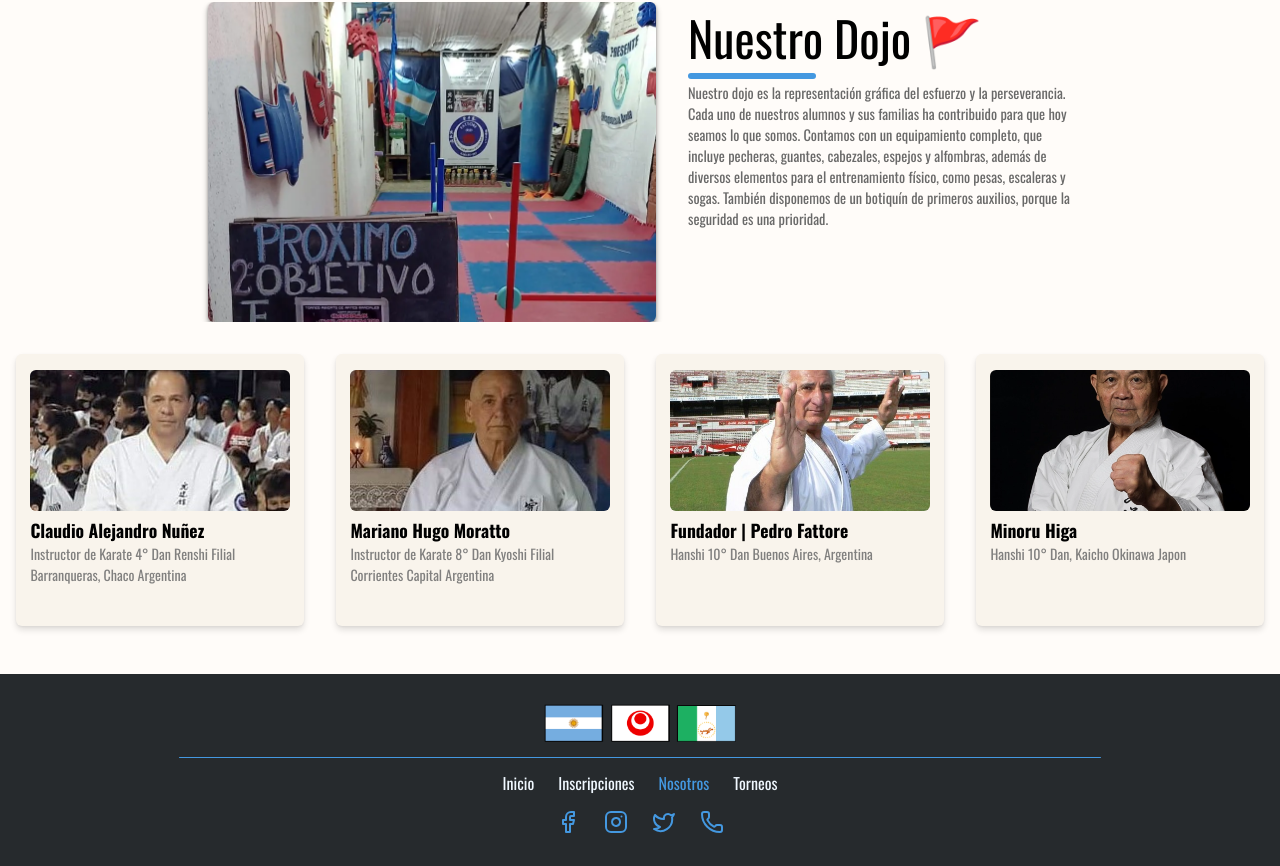
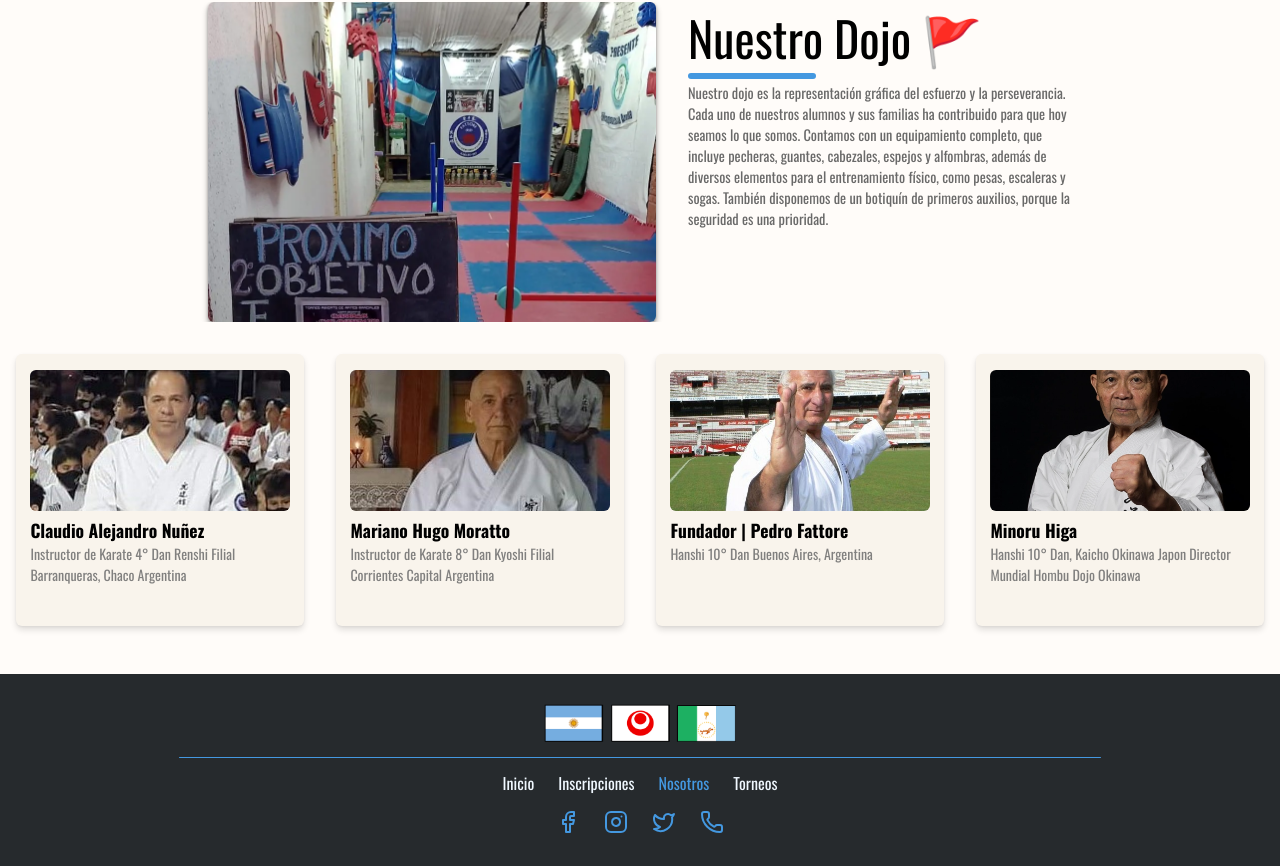
Before and after one commit to Ogurazek/PageKarate, a Next.js app: page /Nosotros in a window 1280 px wide. Shown: the part 910-1776 px from the top of the page. Built offline with nearby package versions, Linux system fonts and the light colour scheme.

Commit message:
Cambiando un error

```diff
--- a/src/app/Nosotros/page.tsx
+++ b/src/app/Nosotros/page.tsx
@@ -66,7 +66,7 @@ export default function NosotrosPage() {
                             <CardNosotros img='/FotoClaudio.jpg' title='Claudio Alejandro Nuñez' description='Instructor de Karate 4° Dan Renshi Filial Barranqueras, Chaco Argentina' />
                             <CardNosotros img='/SenseiMoratto.jpg' title='Mariano Hugo Moratto' description='Instructor de Karate 8° Dan Kyoshi Filial Corrientes Capital Argentina' />
                             <CardNosotros img='/PedroFattore.jpg' title='Fundador | Pedro Fattore' description='Hanshi 10° Dan Buenos Aires, Argentina' />
-                            <CardNosotros img='/Minoru.png' title='Minoru Higa' description='Hanshi 10° Dan, Kaicho Okinawa Japon' />
+                            <CardNosotros img='/Minoru.png' title='Minoru Higa' description='Hanshi 10° Dan, Kaicho Okinawa Japon Director Mundial Hombu Dojo Okinawa' />
                         </Fade>
                     </section>
                 </article>
```
Also changed, not shown: public/Logo2.png (deleted).
